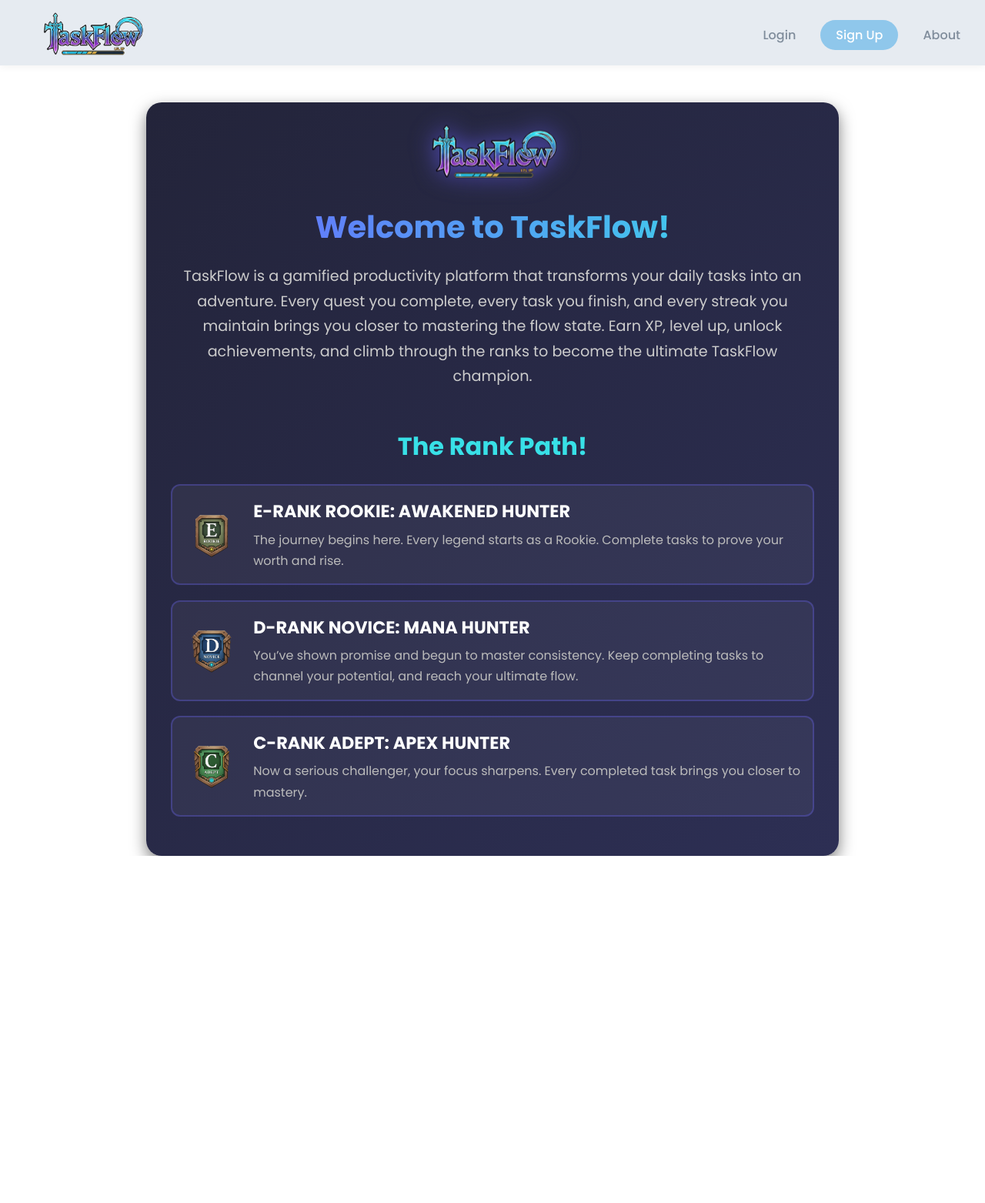
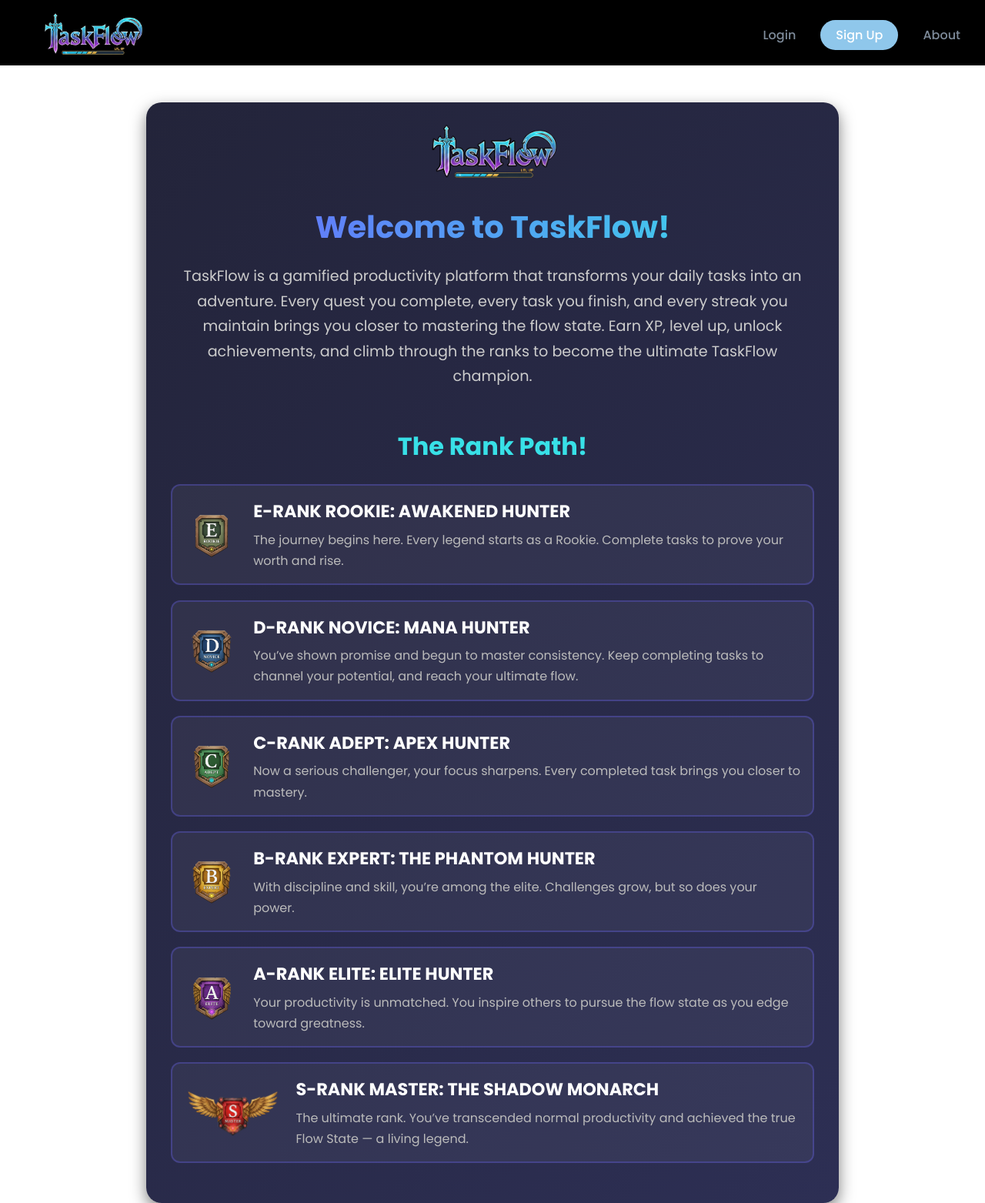
Before and after one commit to MousaArikat/TaskFlow, a Django app: page /about/ in a window 1280 px wide. Shown: the whole page at 77% size. Before the commit the page ends 1112 px from the top, so only its background shows below. Run offline with Django 5.2, Linux system fonts and the light colour scheme.

Commit message:
Feat: finalizing the about page and putting the styling in a seperate file

```diff
--- /dev/null
+++ b/main_app/static/main_app/css/about.css
@@ -0,0 +1,107 @@
+    .about-container {
+        max-width: 900px;
+        margin: 3rem auto;
+        text-align: center;
+        padding: 2rem;
+        color: #eee;
+        background: linear-gradient(135deg, #23243a, #2d2f54);
+        border-radius: 20px;
+        box-shadow: 0 8px 20px rgba(0, 0, 0, 0.5);
+        animation: fadeIn 0.7s ease-in-out;
+    }
+
+    .about-container img.logo {
+        width: 220px;
+        margin-bottom: 1rem;
+        /* filter: drop-shadow(0 0 15px rgba(108, 99, 255, 0.7)); */
+        animation: float 3s ease-in-out infinite;
+        z-index: 1;
+
+
+    }
+
+
+    .about-container h1 {
+        font-size: 2.5rem;
+        margin-bottom: 1rem;
+        background: linear-gradient(90deg, #6c63ff, #38e0e7);
+        -webkit-background-clip: text;
+        -webkit-text-fill-color: transparent;
+    }
+
+    .about-container p {
+        font-size: 1.2rem;
+        margin-bottom: 2rem;
+        color: #ccc;
+        line-height: 1.7;
+    }
+
+    .ranks-section {
+        margin-top: 3rem;
+        text-align: left
+    }
+
+    .ranks-section h2 {
+        text-align: center;
+        margin-bottom: 1.5rem;
+        font-size: 2rem;
+        color: #38e0e7
+    }
+
+    .rank-card {
+        display: flex;
+        align-items: center;
+        gap: 1.2rem;
+        padding: 1rem;
+        margin-bottom: 1.2rem;
+        background: rgba(255, 255, 255, 0.05);
+        border: 2px solid rgba(108, 99, 255, 0.3);
+        border-radius: 12px;
+        transition: transform 0.3s ease, box-shadow 0.3s ease;
+    }
+
+    .rank-card:hover {
+        transform: translateY(-5px);
+        box-shadow: 0 5px 20px rgba(108, 99, 255, 0.3);
+    }
+
+    .rank-card img {
+        width: 70px;
+        height: 70px;
+    }
+
+    .rank-info h3 {
+        margin: 0;
+        font-size: 1.4rem;
+        color: #fff;
+    }
+
+    .rank-info p {
+        margin: 0.3rem 0 0;
+        font-size: 1rem;
+        color: #bbb;
+    }
+
+    @keyframes float {
+
+        0%,
+        100% {
+            transform: translateY(0);
+        }
+
+        50% {
+            transform: translateY(-10px);
+        }
+    }
+
+    @keyframes fadeIn {
+        from {
+            opacity: 0;
+            transform: translateY(20px);
+        }
+
+        to {
+            opacity: 1;
+            transform: translateY(0);
+        }
+    }
--- a/main_app/static/main_app/css/main.css
+++ b/main_app/static/main_app/css/main.css
@@ -31,12 +31,12 @@ body {
 }
 
 .navbar {
-    background-color: #e6ebf1;
+    background-color: black;
     padding: 1rem 2rem;
-    box-shadow: 0 2px 10px var(--shadow-light);
     position: sticky;
     top: 0;
     height: 85px;
+    z-index:1000
 }
 
 
--- a/main_app/templates/main_app/about.html
+++ b/main_app/templates/main_app/about.html
@@ -2,113 +2,7 @@
 {% load static %}
 
 {% block head %}
-<style>
-    .about-container {
-        max-width: 900px;
-        margin: 3rem auto;
-        text-align: center;
-        padding: 2rem;
-        color: #eee;
-        background: linear-gradient(135deg, #23243a, #2d2f54);
-        border-radius: 20px;
-        box-shadow: 0 8px 20px rgba(0, 0, 0, 0.5);
-        animation: fadeIn 0.7s ease-in-out;
-    }
-
-    .about-container img.logo {
-        width: 220px;
-        margin-bottom: 1rem;
-        filter: drop-shadow(0 0 15px rgba(108, 99, 255, 0.7));
-        animation: float 3s ease-in-out infinite;
-    }
-
-
-    .about-container h1 {
-        font-size: 2.5rem;
-        margin-bottom: 1rem;
-        background: linear-gradient(90deg, #6c63ff, #38e0e7);
-        -webkit-background-clip: text;
-        -webkit-text-fill-color: transparent;
-    }
-
-    .about-container p {
-        font-size: 1.2rem;
-        margin-bottom: 2rem;
-        color: #ccc;
-        line-height: 1.7;
-    }
-
-    .ranks-section {
-        margin-top: 3rem;
-        text-align: left
-    }
-
-    .ranks-section h2 {
-        text-align: center;
-        margin-bottom: 1.5rem;
-        font-size: 2rem;
-        color: #38e0e7
-    }
-
-    .rank-card {
-        display: flex;
-        align-items: center;
-        gap: 1.2rem;
-        padding: 1rem;
-        margin-bottom: 1.2rem;
-        background: rgba(255, 255, 255, 0.05);
-        border: 2px solid rgba(108, 99, 255, 0.3);
-        border-radius: 12px;
-        transition: transform 0.3s ease, box-shadow 0.3s ease;
-    }
-
-    .rank-card:hover {
-        transform: translateY(-5px);
-        box-shadow: 0 5px 20px rgba(108, 99, 255, 0.3);
-    }
-
-    .rank-card img {
-        width: 70px;
-        height: 70px;
-    }
-
-    .rank-info h3 {
-        margin: 0;
-        font-size: 1.4rem;
-        color: #fff;
-    }
-
-    .rank-info p {
-        margin: 0.3rem 0 0;
-        font-size: 1rem;
-        color: #bbb;
-    }
-
-    @keyframes float {
-
-        0%,
-        100% {
-            transform: translateY(0);
-        }
-
-        50% {
-            transform: translateY(-10px);
-        }
-    }
-
-    @keyframes fadeIn {
-        from {
-            opacity: 0;
-            transform: translateY(20px);
-        }
-
-        to {
-            opacity: 1;
-            transform: translateY(0);
-        }
-    }
-</style>
-
+    <link rel="stylesheet" href="{%static 'main_app/css/about.css' %}">
 {% endblock head %}
 
 {% block content %}
@@ -152,8 +46,29 @@
             </div>
         </div>
 
+        <div class="rank-card">
+      <img src="{% static 'main_app/assets/images/ranks/b-rank.png' %}" alt="B-Rank">
+      <div class="rank-info">
+        <h3>B-RANK EXPERT: THE PHANTOM HUNTER</h3>
+        <p>With discipline and skill, you’re among the elite. Challenges grow, but so does your power.</p>
+      </div>
+    </div>
 
+    <div class="rank-card">
+      <img src="{% static 'main_app/assets/images/ranks/a-rank.png' %}" alt="A-Rank">
+      <div class="rank-info">
+        <h3>A-RANK ELITE: ELITE HUNTER</h3>
+        <p>Your productivity is unmatched. You inspire others to pursue the flow state as you edge toward greatness.</p>
+      </div>
     </div>
+
+    <div class="rank-card">
+      <img src="{% static 'main_app/assets/images/ranks/s-rank.png' %}" alt="S-Rank" style="width : 150px;">
+      <div class="rank-info">
+        <h3>S-RANK MASTER: THE SHADOW MONARCH</h3>
+        <p>The ultimate rank. You’ve transcended normal productivity and achieved the true Flow State — a living legend.</p>
+      </div>
+    </div>
+  </div>
 </div>
-
-{% endblock content %}o
+{% endblock content %}
```
